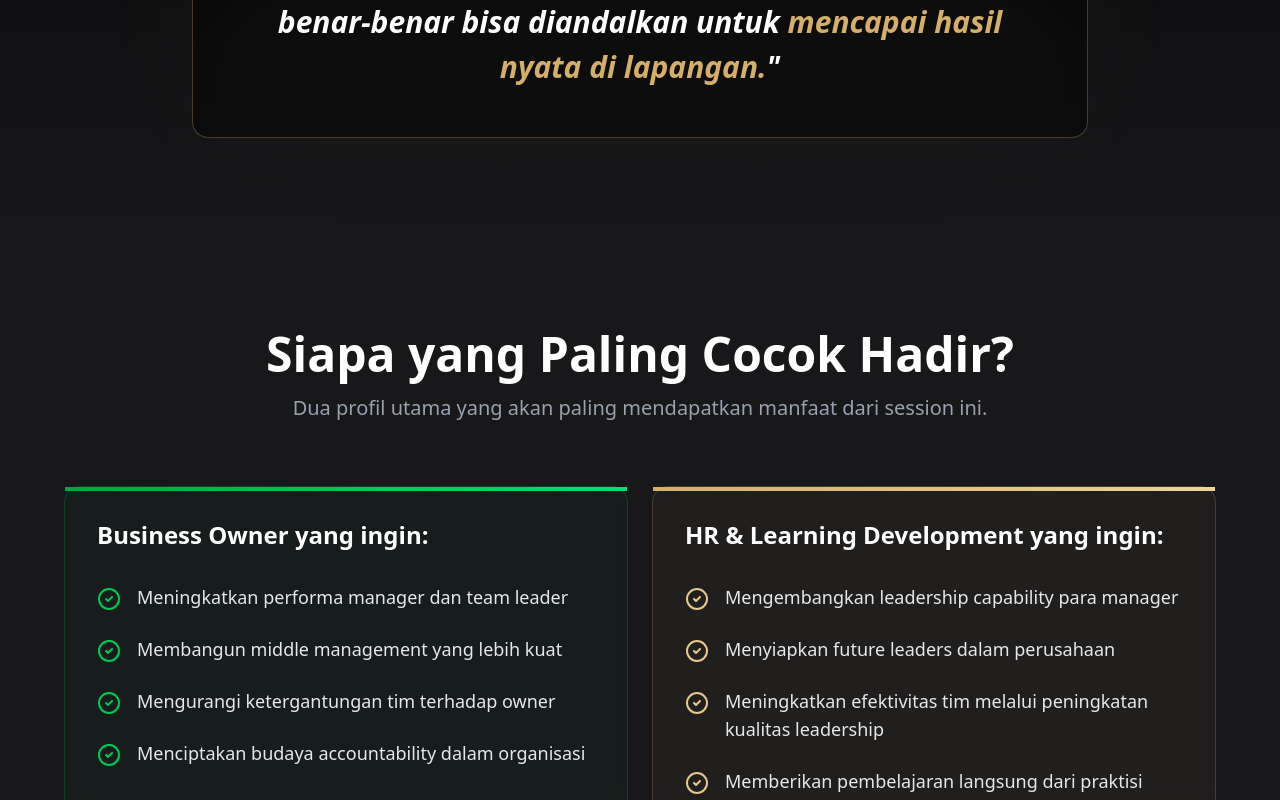
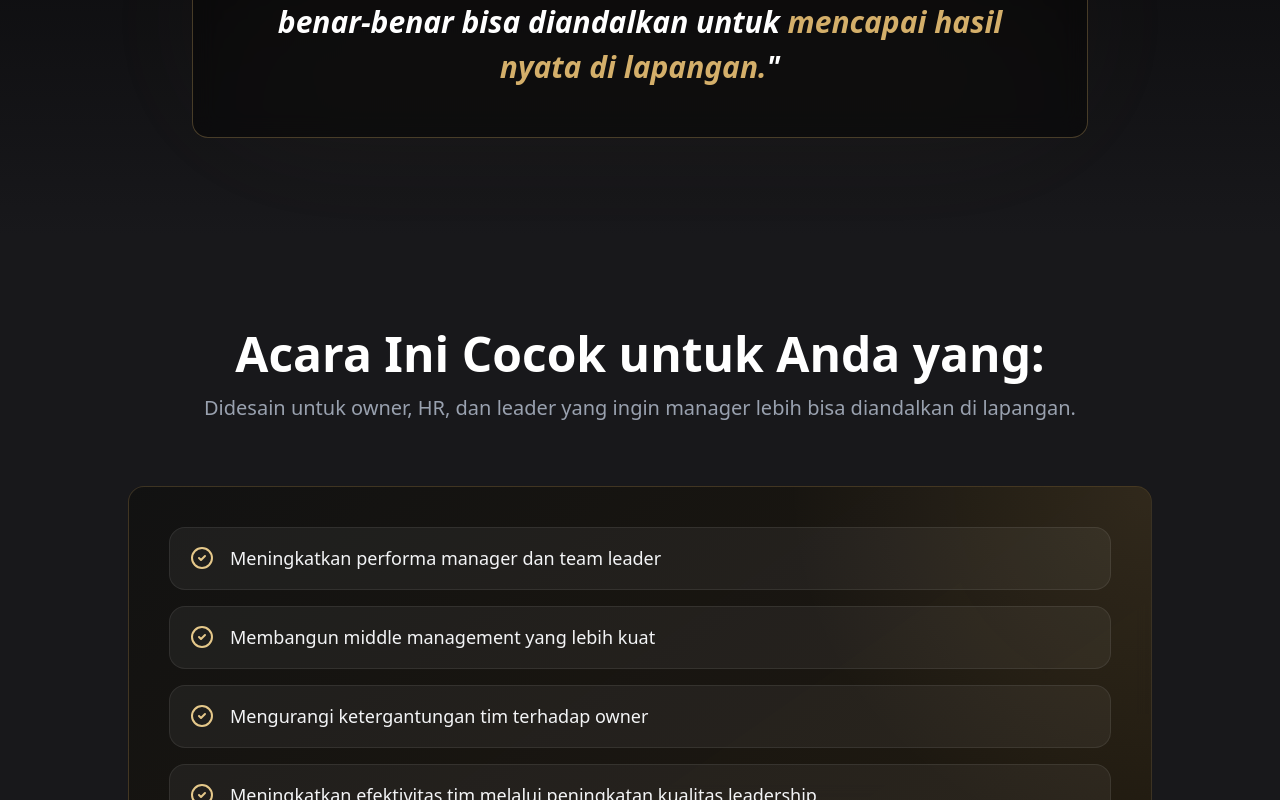
Before and after one commit to davismaulana/alpha-managers-august-2026, a React (Vite) app: page / in a window 1280 px wide. Shown: the part 2000-2800 px from the top of the page. Built offline with nearby package versions, Linux system fonts and the light colour scheme.

Commit message:
fix: align august LP with client revision

```diff
--- a/src/components/sections/Hero.tsx
+++ b/src/components/sections/Hero.tsx
@@ -25,7 +25,7 @@ const Hero: React.FC = () => {
             className="min-w-[220px] h-[52px] md:min-w-[320px] md:h-[60px] cursor-pointer"
             onClick={openRegistrationCTA}
           >
-            Apply untuk Undangan
+            Daftar via WA
           </Button>
         </div>
       </div>
--- a/src/components/sections/Navigation.tsx
+++ b/src/components/sections/Navigation.tsx
@@ -67,7 +67,7 @@ const Navigation: React.FC = () => {
             className="hidden md:flex gap-2"
             onClick={handleApplyNow}
           >
-            Apply untuk Undangan <ArrowRight className="w-4 h-4" />
+            Daftar via WA <ArrowRight className="w-4 h-4" />
           </Button>
         </div>
 
@@ -98,7 +98,7 @@ const Navigation: React.FC = () => {
                 className="w-full flex gap-2 justify-center"
                 onClick={handleApplyNow}
               >
-                Apply untuk Undangan <ArrowRight className="w-4 h-4" />
+                Daftar via WA <ArrowRight className="w-4 h-4" />
               </Button>
             </div>
           </motion.div>
--- a/src/components/sections/Speakers.tsx
+++ b/src/components/sections/Speakers.tsx
@@ -50,7 +50,6 @@ const Speakers: React.FC = () => {
               </div>
 
               <div className="space-y-3 sm:space-y-4 border-t border-zinc-700/50 pt-5 sm:pt-6">
-                <p className="text-gray-300 font-medium text-sm sm:text-base">Akan membagikan:</p>
                 <ul className="space-y-2 text-gray-400 text-sm sm:text-base">
                   {[
                     "10+ tahun sebagai Senior Head Business Coach di salah satu coaching firm terbaik di Asia Tenggara",
@@ -94,7 +93,6 @@ const Speakers: React.FC = () => {
               </div>
 
               <div className="space-y-3 sm:space-y-4 border-t border-zinc-700/50 pt-5 sm:pt-6">
-                <p className="text-gray-300 font-medium text-sm sm:text-base">Akan berbagi:</p>
                 <ul className="space-y-2 text-gray-400 text-sm sm:text-base">
                   {[
                     "Founder Globe Asia & Indonesia Economic Forum",
--- a/src/components/sections/TargetAudience.tsx
+++ b/src/components/sections/TargetAudience.tsx
@@ -6,18 +6,12 @@ import { StaggerContainer } from '../animations/StaggerContainer';
 import { motion } from 'framer-motion';
 
 const TargetAudience: React.FC = () => {
-  const businessOwner = [
+  const audiencePoints = [
     'Meningkatkan performa manager dan team leader',
     'Membangun middle management yang lebih kuat',
     'Mengurangi ketergantungan tim terhadap owner',
-    'Menciptakan budaya accountability dalam organisasi'
-  ];
-
-  const learningDevelopment = [
-    'Mengembangkan leadership capability para manager',
-    'Menyiapkan future leaders dalam perusahaan',
     'Meningkatkan efektivitas tim melalui peningkatan kualitas leadership',
-    'Memberikan pembelajaran langsung dari praktisi bisnis yang berpengalaman menangani berbagai industri'
+    'Memberikan pembelajaran langsung dari praktisi bisnis yang berpengalaman menangani berbagai industri',
   ];
 
   return (
@@ -28,53 +22,33 @@ const TargetAudience: React.FC = () => {
         <div className="text-center mb-16">
           <FadeIn direction="up">
             <h2 className="text-3xl md:text-5xl font-bold mb-4 text-white">
-              Siapa yang Paling Cocok Hadir?
+              Acara Ini Cocok untuk Anda yang:
             </h2>
             <p className="text-xl text-gray-400">
-              Dua profil utama yang akan paling mendapatkan manfaat dari session ini.
+              Didesain untuk owner, HR, dan leader yang ingin manager lebih bisa diandalkan di lapangan.
             </p>
           </FadeIn>
         </div>
 
-        <div className="max-w-6xl mx-auto grid gap-6 lg:grid-cols-2">
-          <FadeIn direction="up" delay={0.2}>
-            <Card className="p-8 border-green-500/20 bg-green-900/10 hover:border-green-500/40 relative group h-full">
-              <div className="absolute top-0 left-0 w-full h-1 bg-gradient-to-r from-green-600 to-green-400" />
-              <h3 className="text-2xl font-bold text-white mb-8">Business Owner yang ingin:</h3>
-              <StaggerContainer className="space-y-6">
-                {businessOwner.map((item, idx) => (
+        <FadeIn direction="up" delay={0.2}>
+          <Card className="max-w-5xl mx-auto p-8 md:p-10 border-gold-500/20 bg-[linear-gradient(145deg,rgba(18,18,18,0.98),rgba(34,27,15,0.95))] relative overflow-hidden">
+            <div className="absolute inset-0 bg-[radial-gradient(circle_at_top_right,rgba(212,175,106,0.12),transparent_32%)]" />
+            <div className="relative">
+              <StaggerContainer className="grid gap-4">
+                {audiencePoints.map((item, idx) => (
                   <motion.div
                     key={idx}
                     variants={{ hidden: { opacity: 0, x: -20 }, visible: { opacity: 1, x: 0 } }}
-                    className="flex items-start text-gray-200 text-lg"
+                    className="flex items-start rounded-2xl border border-white/8 bg-white/5 px-5 py-4 text-gray-100"
                   >
-                    <CheckCircle2 className="w-6 h-6 text-green-500 mr-4 flex-shrink-0 mt-1" />
-                    {item}
+                    <CheckCircle2 className="w-6 h-6 text-gold-400 mr-4 flex-shrink-0 mt-0.5" />
+                    <span className="text-base md:text-lg leading-relaxed">{item}</span>
                   </motion.div>
                 ))}
               </StaggerContainer>
-            </Card>
-          </FadeIn>
-
-          <FadeIn direction="up" delay={0.3}>
-            <Card className="p-8 border-gold-500/20 bg-gold-500/5 hover:border-gold-500/40 relative group h-full">
-              <div className="absolute top-0 left-0 w-full h-1 bg-gradient-to-r from-gold-500 to-gold-300" />
-              <h3 className="text-2xl font-bold text-white mb-8">HR &amp; Learning Development yang ingin:</h3>
-              <StaggerContainer className="space-y-6">
-                {learningDevelopment.map((item, idx) => (
-                  <motion.div
-                    key={idx}
-                    variants={{ hidden: { opacity: 0, x: -20 }, visible: { opacity: 1, x: 0 } }}
-                    className="flex items-start text-gray-200 text-lg"
-                  >
-                    <CheckCircle2 className="w-6 h-6 text-gold-400 mr-4 flex-shrink-0 mt-1" />
-                    {item}
-                  </motion.div>
-                ))}
-              </StaggerContainer>
-            </Card>
-          </FadeIn>
-        </div>
+            </div>
+          </Card>
+        </FadeIn>
 
       </div>
     </section>
--- a/src/components/sections/VideoProof.tsx
+++ b/src/components/sections/VideoProof.tsx
@@ -1,53 +1,7 @@
-import React, { useRef, useState } from 'react';
+import React from 'react';
 import { FadeIn } from '../animations/FadeIn';
-import { Play } from 'lucide-react';
-
-const proofCards = [
-  {
-    eyebrow: 'Bukti Nyata',
-    title: 'Apa Kata Mereka Tentang Coach Ferly & Alpha Leaders',
-    description:
-      'Testimoni ini menunjukkan bagaimana peserta dan client merasakan dampak nyata dari framework leadership dan execution yang diajarkan.',
-    src: '/testimonial-proof.mp4',
-    poster: '/august-horizontal.webp',
-    duration: 'Durasi: ±2 menit',
-  },
-  {
-    eyebrow: 'Atmosfer Session',
-    title: 'Nuansa Executive Session yang Akan Diterima Peserta',
-    description:
-      'Lihat bagaimana kualitas room, delivery, dan intensity session dibangun agar para manager dan leader masuk ke ruang belajar yang serius.',
-    src: '/waiting-room-proof.mp4',
-    poster: '/august-horizontal.webp',
-    duration: 'Durasi: ±1 menit',
-  },
-];
 
 const VideoProof: React.FC = () => {
-  const videoRefs = useRef<Array<HTMLVideoElement | null>>([]);
-  const [playingIndex, setPlayingIndex] = useState<number | null>(null);
-
-  const handlePlay = (index: number) => {
-    const video = videoRefs.current[index];
-    if (!video) return;
-    video.play();
-    setPlayingIndex(index);
-  };
-
-  const handleTogglePlayback = (index: number) => {
-    const video = videoRefs.current[index];
-    if (!video) return;
-
-    if (video.paused) {
-      video.play();
-      setPlayingIndex(index);
-      return;
-    }
-
-    video.pause();
-    setPlayingIndex((current) => (current === index ? null : current));
-  };
-
   return (
     <section id="video" className="py-20 bg-[#F5F0E8] relative overflow-hidden">
       <div className="absolute inset-0 pointer-events-none">
@@ -57,72 +11,26 @@ const VideoProof: React.FC = () => {
       <div className="container mx-auto px-4 md:px-6 relative z-10">
         <div className="text-center mb-12">
           <FadeIn direction="up">
-            <span className="text-gold-500 text-sm font-semibold uppercase tracking-widest">Langkah Pertama</span>
             <h2 className="text-3xl md:text-5xl font-bold mt-3 mb-4 text-gray-900">
-              Tonton Bukti Nyata Ini <br />
-              <span className="bg-gradient-to-r from-gold-300 to-gold-500 bg-clip-text text-transparent">
-                Sebelum Anda Apply
-              </span>
+              Apa Kata Mereka Tentang Coach Ferly & Alpha Leaders
             </h2>
-          </FadeIn>
-          <FadeIn direction="up" delay={0.15}>
-            <p className="text-gray-600 text-lg max-w-2xl mx-auto">
-              Section ini sekarang mengikuti struktur Pre-ABM secara penuh: background, header, player shell,
-              overlay play button, dan caption area di bawah video.
-            </p>
           </FadeIn>
         </div>
 
-        <div className="max-w-4xl mx-auto space-y-10">
-          {proofCards.map((card, index) => (
-            <div key={card.title}>
-              <FadeIn direction="up" delay={0.2 + index * 0.1}>
-                <div className="relative rounded-2xl overflow-hidden border border-gold-500/30 shadow-[0_8px_40px_-10px_rgba(212,175,106,0.15)]">
+        <FadeIn direction="up" delay={0.15}>
+          <div className="max-w-4xl mx-auto rounded-[28px] overflow-hidden border border-gold-500/25 bg-black shadow-[0_22px_80px_-35px_rgba(0,0,0,0.55)]">
             <video
-                    ref={(node) => {
-                      videoRefs.current[index] = node;
-                    }}
-                    className="w-full aspect-video bg-gray-100 object-cover"
-                    preload="none"
+              controls
+              preload="metadata"
               playsInline
-                    poster={card.poster}
-                    onPlay={() => setPlayingIndex(index)}
-                    onPause={() => setPlayingIndex((current) => (current === index ? null : current))}
-                    onEnded={() => setPlayingIndex((current) => (current === index ? null : current))}
-                    onClick={() => handleTogglePlayback(index)}
+              className="w-full aspect-video bg-black object-cover"
+              poster="/august-horizontal.webp"
             >
-                    <source src={card.src} type="video/mp4" />
+              <source src="/august-client-session.mp4" type="video/mp4" />
               Browser Anda tidak mendukung pemutaran video.
             </video>
-
-                  {playingIndex !== index && (
-                    <button
-                      type="button"
-                      className="absolute inset-0 flex flex-col items-center justify-center bg-black/40 cursor-pointer group"
-                      onClick={() => handlePlay(index)}
-                      aria-label={`Putar video ${card.title}`}
-                    >
-                      <div className="absolute w-28 h-28 rounded-full bg-gold-500/20 blur-md group-hover:bg-gold-500/30 transition-all duration-300" />
-                      <div className="relative w-20 h-20 rounded-full bg-gold-500/90 flex items-center justify-center shadow-2xl group-hover:scale-110 group-hover:bg-gold-400 transition-all duration-300 border-2 border-gold-300/50">
-                        <Play className="w-8 h-8 text-black fill-black ml-1" />
-                      </div>
-                      <p className="mt-5 text-white/80 text-sm font-medium tracking-wider uppercase">Putar Video</p>
-                    </button>
-                  )}
           </div>
         </FadeIn>
-
-              <FadeIn direction="up" delay={0.35 + index * 0.1}>
-                <div className="mt-6 text-center">
-                  <p className="text-gold-500 font-semibold text-sm uppercase tracking-[0.2em]">{card.eyebrow}</p>
-                  <p className="text-gray-900 font-semibold text-xl md:text-2xl mt-3">{card.title}</p>
-                  <p className="text-gray-600 text-sm md:text-base mt-3 max-w-2xl mx-auto">{card.description}</p>
-                  <p className="text-gray-500 text-sm mt-2">{card.duration} • Bahasa Indonesia</p>
-                </div>
-              </FadeIn>
-            </div>
-          ))}
-        </div>
       </div>
     </section>
   );
```
Also changed, not shown: index.html (+4 -4 lines), src/components/sections/EventFormat.tsx (+21 -15 lines), src/components/sections/FinalCTA.tsx (+3 -7 lines), 1 other file (tests, documents, lock files or other folders). Lines whose indentation alone changed are shown as unchanged.
